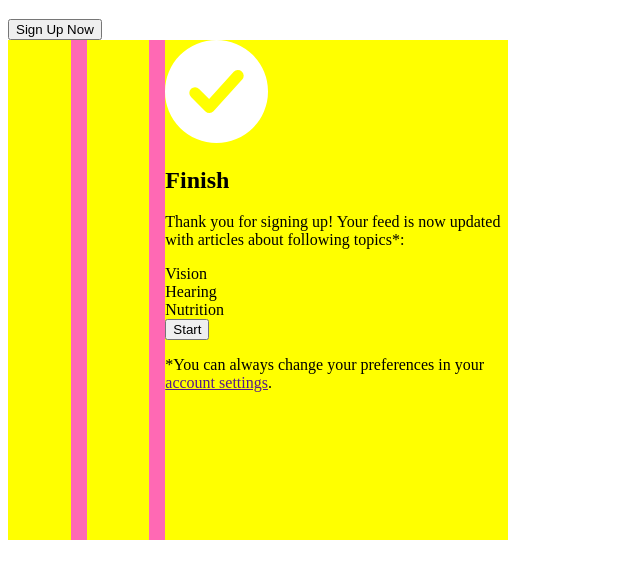
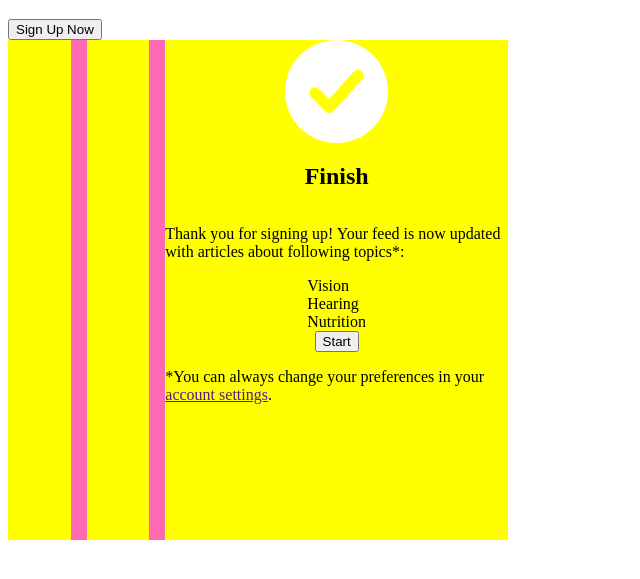
Before and after one commit to rikkeblom/ezone-project, a website built with Vite: page index.html in a window 1280 px wide. Shown: the part 61-640 px from the top of the page, without its empty margins (0-640 px from the left). Built offline with nearby package versions, Linux system fonts and the light colour scheme.

Commit message:
added flex to the modal

```diff
--- a/index.html
+++ b/index.html
@@ -31,7 +31,7 @@
             </div>
           </div>
           <div class="modal-page-container active">
-            <div class="modal-page" id="3rd-modal">
+            <div class="modal-page" id="third-modal">
               <img class="check-icon" src="assets/svg/check-icon.svg" alt="check icon" />
               <h2>Finish</h2>
               <p>Thank you for signing up! Your feed is now updated with articles about following topics*:</p>
--- a/sass/modal/_finish-modal.scss
+++ b/sass/modal/_finish-modal.scss
@@ -1,3 +1,9 @@
+#third-modal {
+  display: flex;
+  flex-direction: column;
+  align-items: center;
+}
+
 .check-icon {
   max-width: 30%;
   height: auto;
```
